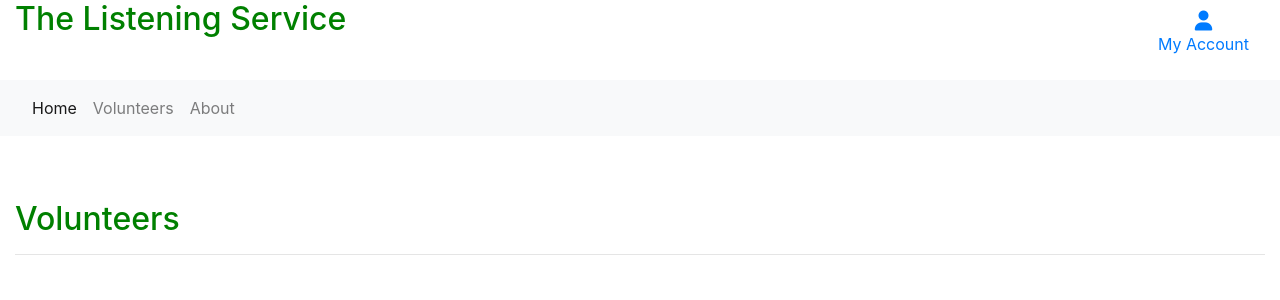
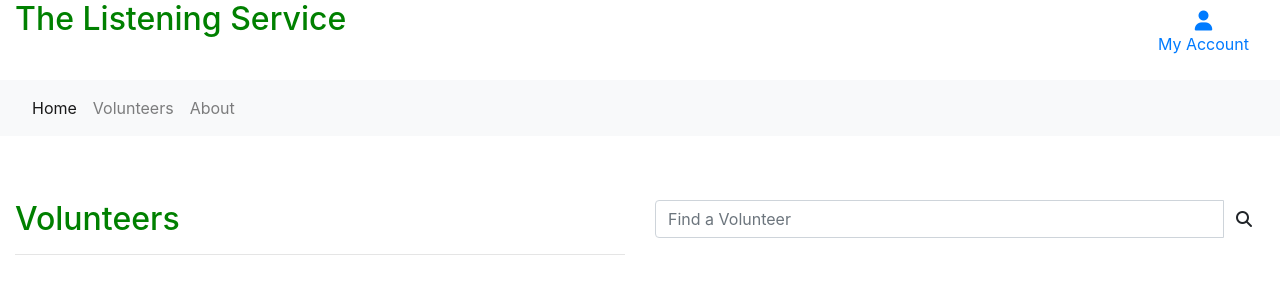
Before and after one commit to llewelyn-williams/the-listening-service, a Django app: page /volunteers/ in a window 1280 px wide. Shown: the top 300 px of the page. Run offline with Django 3.2, Linux system fonts and the light colour scheme; data that the repository does not hold is empty; some libraries are stand-ins or nearby versions.

Commit message:
feat: Add search functionality to volunteers
So you can find them by their name or a term in their description.
It would be good to add more to the volunteer model to be able to search
against, such as specialities, skills etc.

```diff
--- a/volunteers/templates/volunteers/volunteers.html
+++ b/volunteers/templates/volunteers/volunteers.html
@@ -11,11 +11,28 @@
 
 {% block content %}
 <div class="container-fluid">
+
     <div class="row">
         <div class="col">
             <h2>Volunteers</h2>
             <hr>
         </div>
+
+        <div class="col">
+            <form method="GET" action="{% url 'volunteers' %}">
+                <div class="input-group">
+                    <input class="form-control" type="text" name="q" placeholder="Find a Volunteer">
+                    <div class="input-group-append">
+                        <button class="form-control btn" type="submit">
+                            <span class="icon">
+                                <i class="fas fa-search"></i>
+                            </span>
+                        </button>
+                    </div>
+                </div>
+            </form>
+        </div>
+
     </div>
     <div class="row">
         <div>
--- a/volunteers/views.py
+++ b/volunteers/views.py
@@ -1,11 +1,24 @@
 """ Volunteers Views """
-from django.shortcuts import render, get_object_or_404
+from django.shortcuts import render, redirect, reverse, get_object_or_404
+from django.contrib import messages
+from django.db.models import Q
 from .models import Volunteer
 
 
 def all_volunteers(request):
     """ A view to show all the volunteers. """
     volunteers = Volunteer.objects.all()
+
+    if request.GET:
+        if 'q' in request.GET:
+            query = request.GET['q']
+            if not query:
+                messages.error(request,
+                               ("Cannot search with a blank search term."))
+                return redirect(reverse('volunteers'))
+
+            queries = Q(forename__icontains=query) | Q(surname__icontains=query) | Q(description__icontains=query)
+            volunteers = volunteers.filter(queries)
 
     context = {
         'volunteers': volunteers,
```
